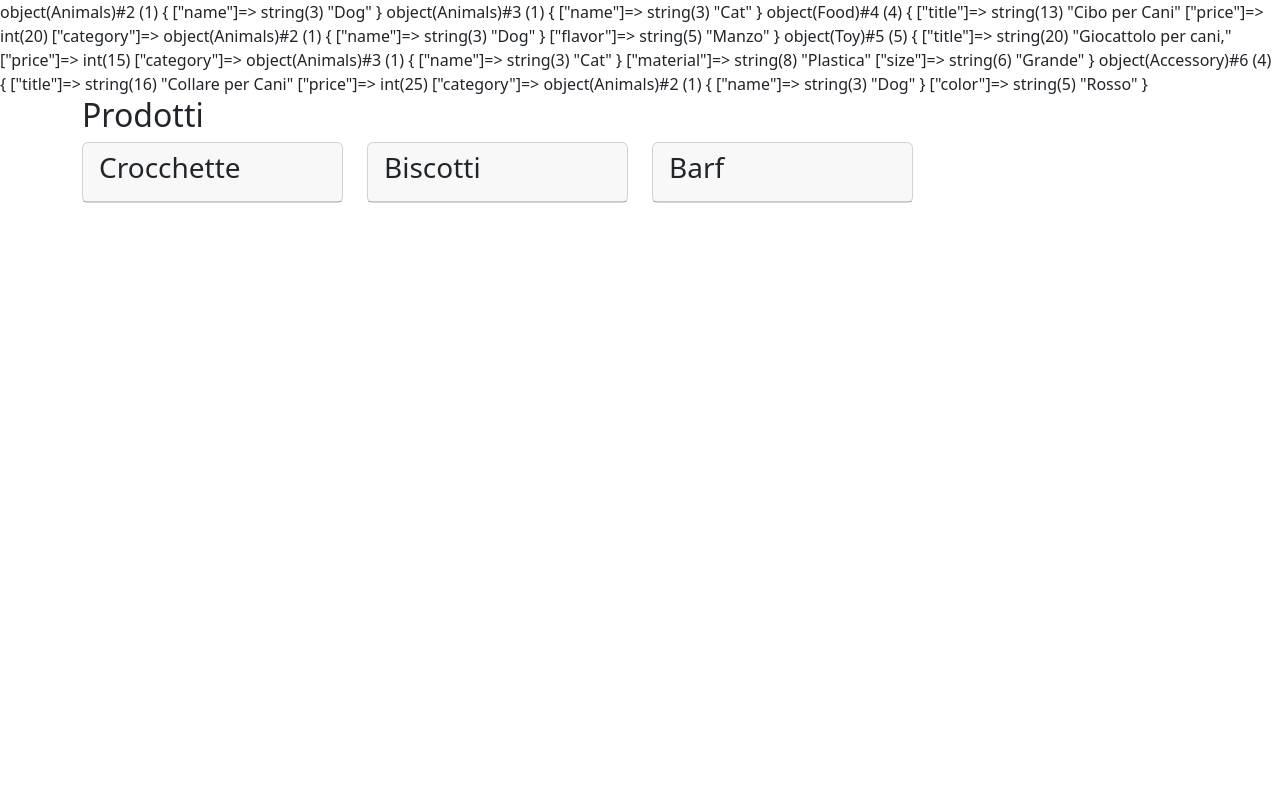
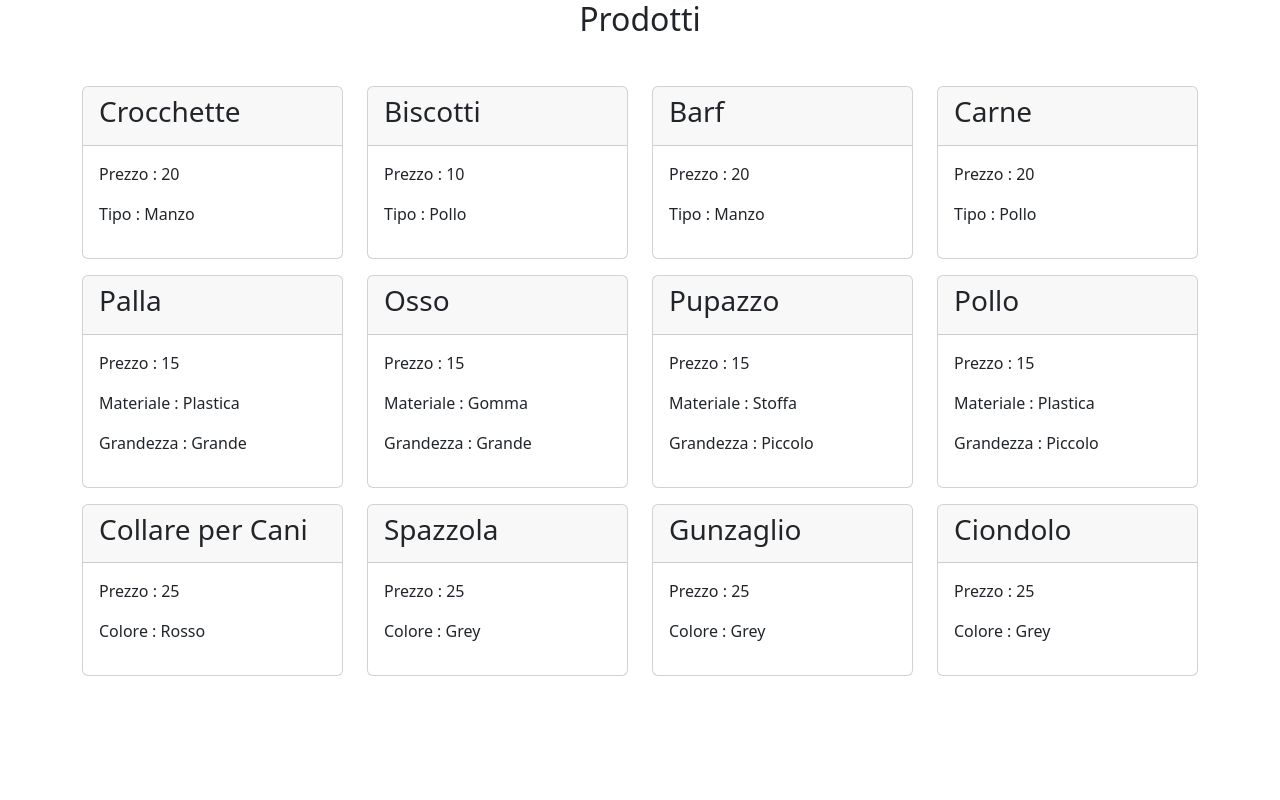
Before and after one commit to RobyLedda94/php-oop-2, a PHP site: page / in a window 1280 px wide. Run offline with PHP 8.4, Linux system fonts and the light colour scheme.

Commit message:
[UPD] ciclati gli array, da definire la categoria degli animali

```diff
--- a/data.php
+++ b/data.php
@@ -16,30 +16,38 @@ $categoryAnimals_cat = new Animals ("Cat");
 
 
 
-$typeOfFood = new Food ("Cibo per Cani", 20, $categoryAnimals_dog, "Manzo");
-$dogToy = new Toy ("Giocattolo per cani,", 15, $categoryAnimals_cat, "Plastica", "Grande");
-$dogAccessory = new Accessory("Collare per Cani", 25, $categoryAnimals_dog, "Rosso");
+// $typeOfFood = new Food ("Cibo per Cani", 20, $categoryAnimals_dog, "Manzo");
+// $dogToy = new Toy ("Giocattolo per cani,", 15, $categoryAnimals_cat, "Plastica", "Grande");
+// $dogAccessory = new Accessory("Collare per Cani", 25, $categoryAnimals_dog, "Rosso");
 
 
 
 
 // creo l'array di prodotti
 
-$products = [
+$foods = [
     new Food ("Crocchette", 20, $categoryAnimals_dog, "Manzo"),
     new Food ("Biscotti", 10, $categoryAnimals_dog, "Pollo"),
     new Food ("Barf", 20, $categoryAnimals_cat, "Manzo"),
+    new Food ("Carne", 20, $categoryAnimals_dog, "Pollo"),
+
 ];
 
 
 $toys = [
     new Toy ("Palla", 15, $categoryAnimals_cat, "Plastica", "Grande"),
-    new Toy ("Osso", 15, $categoryAnimals_dog, "Plastica", "Grande"),
+    new Toy ("Osso", 15, $categoryAnimals_dog, "Gomma", "Grande"),
+    new Toy ("Pupazzo", 15, $categoryAnimals_dog, "Stoffa", "Piccolo"),
+    new Toy ("Pollo", 15, $categoryAnimals_dog, "Plastica", "Piccolo"),
+
+
 ];
 
 $accessoryes = [
     new Accessory("Collare per Cani", 25, $categoryAnimals_dog, "Rosso"),
     new Accessory("Spazzola", 25, $categoryAnimals_cat, "Grey"),
+    new Accessory("Gunzaglio", 25, $categoryAnimals_cat, "Grey"),
+    new Accessory("Ciondolo", 25, $categoryAnimals_cat, "Grey"),
 
 ];
 
--- a/index.php
+++ b/index.php
@@ -10,11 +10,11 @@ require __DIR__ . '/data.php';
 
 
 
-var_dump($categoryAnimals_dog);
-var_dump($categoryAnimals_cat);
-var_dump($typeOfFood);
-var_dump($dogToy);
-var_dump($dogAccessory);
+// var_dump($categoryAnimals_dog);
+// var_dump($categoryAnimals_cat);
+// var_dump($typeOfFood);
+// var_dump($dogToy);
+// var_dump($dogAccessory);
 
 
 ?>
@@ -31,15 +31,54 @@ var_dump($dogAccessory);
     <div class="container">
         <div class="row">
             <div class="col-12">
-                <h2>Prodotti</h2>
+                <h2 class="text-center mb-5">Prodotti</h2>
             </div>
             <div class="col-12">
                 <div class="row">
-                    <?php foreach($products as $product){ ?>
+                    <?php foreach($foods as $food){ ?>
                         <div class="col-12 col-md-6 col-lg-3">
                             <div class="card">
                                 <div class="card-header">
-                                    <h3><?php echo $product->title ?></h3>
+                                    <h3><?php echo $food->title ?></h3>
+                                </div>
+                                <div class="card-body">
+                                    <p>Prezzo : <?php echo $food->price; ?></p>
+                                    <p>Tipo : <?php echo $food->flavor; ?></p>
+                                </div>
+                            </div>
+                        </div>
+                    <?php } ?>
+                </div>
+            </div>
+            <div class="col-12 mt-3">
+                <div class="row">
+                    <?php foreach($toys as $toy){ ?>
+                        <div class="col-12 col-md-6 col-lg-3">
+                            <div class="card">
+                                <div class="card-header">
+                                    <h3><?php echo $toy->title ?></h3>
+                                </div>
+                                <div class="card-body">
+                                    <p>Prezzo : <?php echo $toy->price; ?></p>
+                                    <p>Materiale : <?php echo $toy->material; ?></p>
+                                    <p>Grandezza : <?php echo $toy->size; ?></p>
+                                </div>
+                            </div>
+                        </div>
+                    <?php } ?>
+                </div>
+            </div>
+            <div class="col-12 mt-3">
+                <div class="row">
+                    <?php foreach($accessoryes as $accessory){ ?>
+                        <div class="col-12 col-md-6 col-lg-3">
+                            <div class="card">
+                                <div class="card-header">
+                                    <h3><?php echo $accessory->title ?></h3>
+                                </div>
+                                <div class="card-body">
+                                    <p>Prezzo : <?php echo $accessory->price; ?></p>
+                                    <p>Colore : <?php echo $accessory->color; ?></p>
                                 </div>
                             </div>
                         </div>
```
